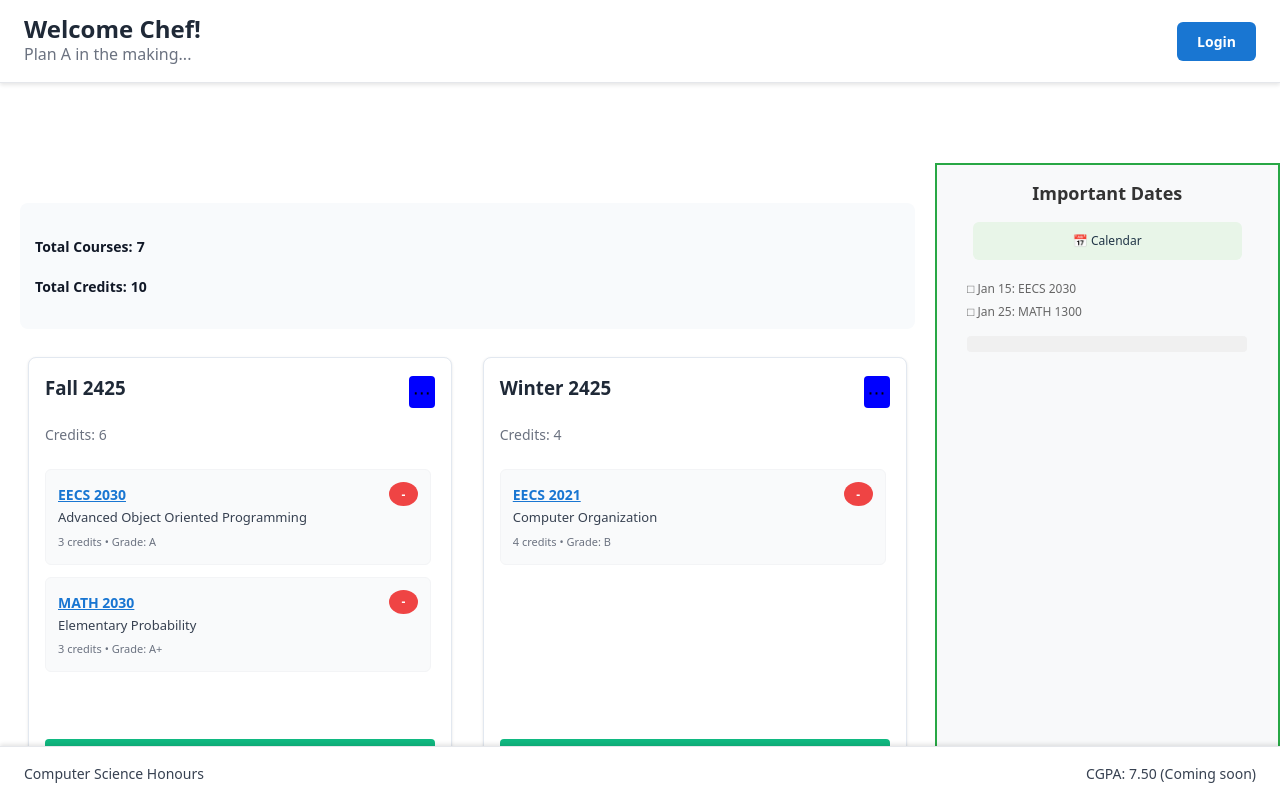
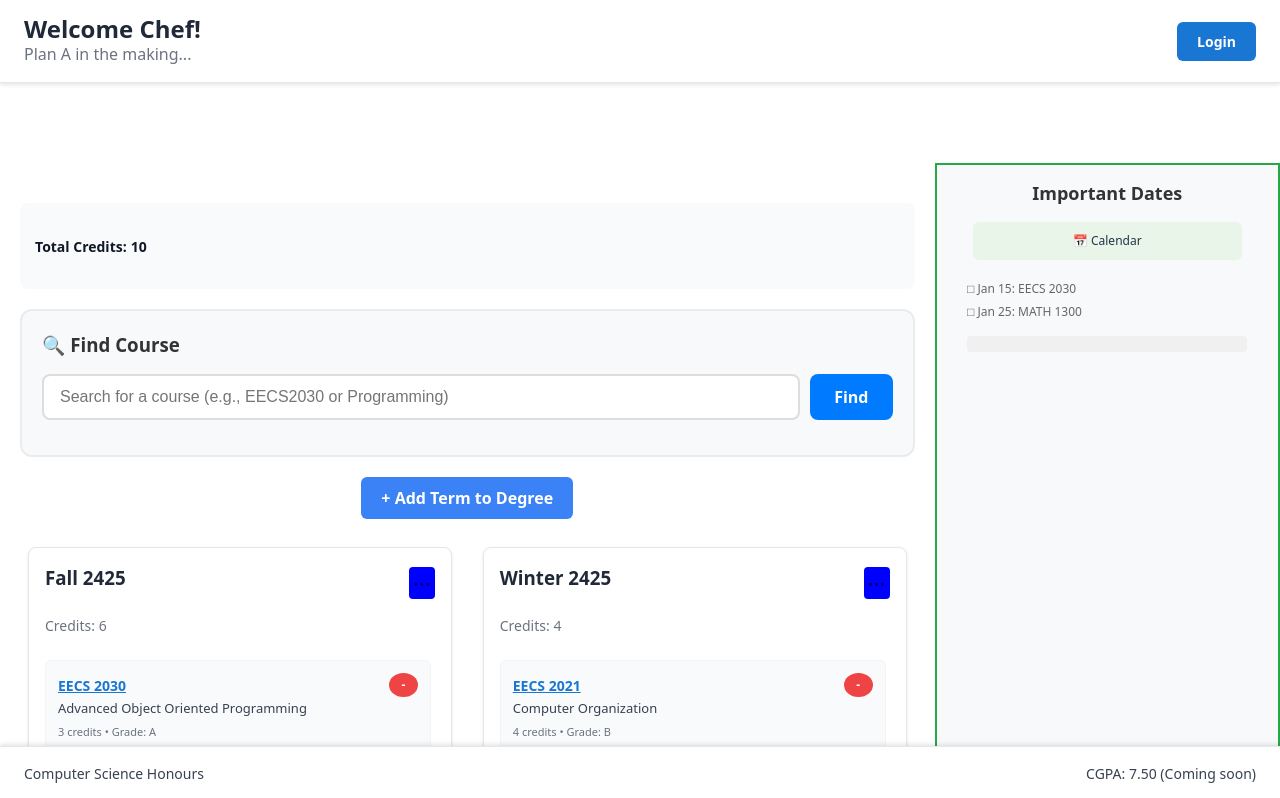
Before and after one commit to adelynntran/Planfinity, a React (Vite) app in the folder client/: page / in a window 1280 px wide. Shown: the top 798 px of the page. Built offline with nearby package versions, Linux system fonts and the light colour scheme.

Commit message:
add search bar, add term button to home page

```diff
--- a/client/src/pages/HomePage.jsx
+++ b/client/src/pages/HomePage.jsx
@@ -1,27 +1,87 @@
 import { useApp} from '../context/AppContext';
+import { useState } from 'react';
 
 //import components here:
 import TermCard from '../components/term/TermCard';
+import CourseSearchBar from '../components/common/SearchBar';
 
 function HomePage() {
 
     //add all context value that you want to use here:
-    const { state,
-        calculateCumulativeGPA,
-    getDegreeCredits } = useApp();
+    const {
+      state,
+      calculateCumulativeGPA,
+      getDegreeCredits,
+      addTermToDegree
+    } = useApp();
+
+    //declare hooks:
+    const [newTermName, setNewTermName] = useState('');
+    const [showAddTermForm, setShowAddTermForm] = useState(false);
 
     //declare variables here:
     const currentCGPA = calculateCumulativeGPA();
     const terms = Object.keys(state.currentPlan.terms);
     const totalCredits = getDegreeCredits();
 
+    //declare functions:
+    const handleAddTerm = () => {
+      if (newTermName.trim()) {
+        addTermToDegree(newTermName.trim());
+        setNewTermName('');
+        setShowAddTermForm(false);
+      }
+    };
+
     return (
         <div style={{ padding: '20px'}}>
 
-          <div style={{ margin: '20px 0', padding: '15px', backgroundColor: '#f8fafc', borderRadius: '8px' }}>
-            <p><strong style={{ color: '#111827', fontSize: '14px' }}>Total Courses:</strong> <strong style={{ color: '#111827', fontSize: '14px' }}></strong><strong style={{ color: '#111827', fontSize: '14px' }}>{state.courses.length}</strong></p>
-            {/*<p><strong style={{ color: '#111827', fontSize: '14px' }}>Current CGPA:</strong> <strong style={{ color: '#111827', fontSize: '14px' }}>{currentCGPA.gpa}</strong></p>*/}
+          <div style={{ margin: '20px 0', padding: '15px', backgroundColor: '#f8fafc', borderRadius: '8px' }}>            {/*<p><strong style={{ color: '#111827', fontSize: '14px' }}>Current CGPA:</strong> <strong style={{ color: '#111827', fontSize: '14px' }}>{currentCGPA.gpa}</strong></p>*/}
             <p><strong style={{ color: '#111827', fontSize: '14px' }}>Total Credits:</strong> <strong style={{ color: '#111827', fontSize: '14px' }}>{totalCredits}</strong></p>
+          </div>
+
+          <CourseSearchBar />
+
+              {/* Add Term Button */}
+          <div style={{ margin: '20px 0', textAlign: 'center' }}>
+            {!showAddTermForm ? (
+              <button
+                onClick={() => setShowAddTermForm(true)}
+                style={{
+                  padding: '10px 20px',
+                  backgroundColor: '#3b82f6',
+                  color: 'white',
+                  border: 'none',
+                  borderRadius: '6px',
+                  cursor: 'pointer',
+                  fontSize: '16px',
+                  fontWeight: 'bold'
+                }}
+              >
+                + Add Term to Degree
+              </button>
+            ) : (
+              <div style={{ display: 'flex', gap: '10px', justifyContent: 'center', alignItems: 'center' }}>
+                <input
+                  type="text"
+                  value={newTermName}
+                  onChange={(e) => setNewTermName(e.target.value)}
+                  placeholder="e.g., Summer 2025"
+                  style={{
+                    padding: '8px 12px',
+                    border: '1px solid #ccc',
+                    borderRadius: '4px',
+                    fontSize: '14px'
+                  }}
+                />
+                <button onClick={handleAddTerm} style={{ padding: '8px 16px', backgroundColor: '#10b981', color: 'white', border: 'none', borderRadius: '4px', cursor: 'pointer' }}>
+                  Add
+                </button>
+                <button onClick={() => { setShowAddTermForm(false); setNewTermName(''); }} style={{ padding: '8px 16px', backgroundColor: '#6c757d', color: 'white', border: 'none', borderRadius: '4px', cursor: 'pointer' }}>
+                  Cancel
+                </button>
+              </div>
+            )}
           </div>
 
           <div style={{ display: 'grid', gridTemplateColumns: 'repeat(auto-fit, minmax(300px, 1fr))', gap: '15px' }}>
```
